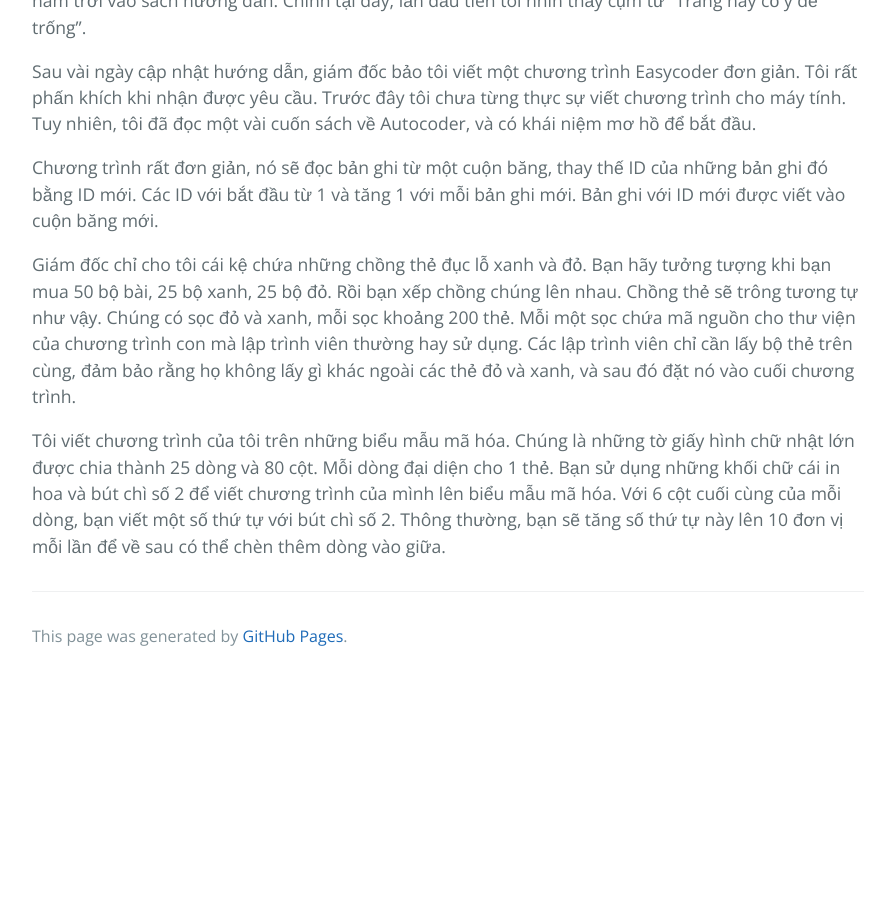
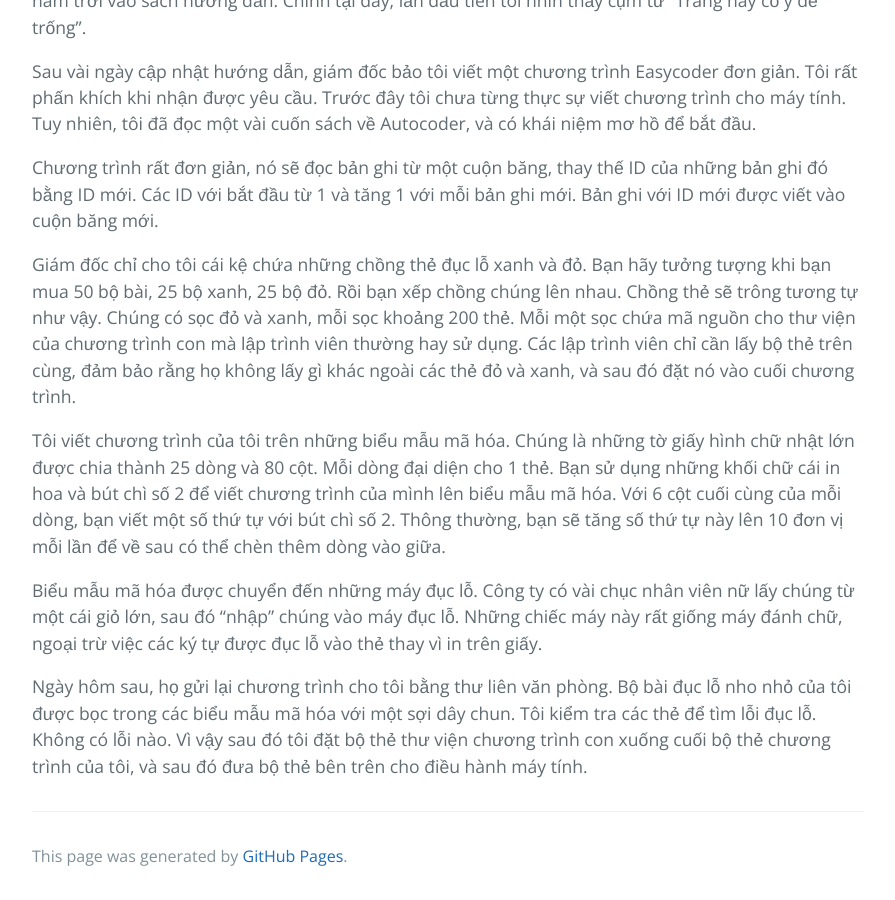
Before and after one commit to HaiBV/haibv.github.io, a Jekyll site: the page built from clean-coder/pre-requisite-introduction.md, in a window 1280 px wide and 900 px high, scrolled down 1153 px. Shown: the whole window, without its empty margins (192-1087 px from the left). Built offline with Jekyll 4.4.1, drawn with Linux system fonts in a browser that asks for light colours; our own code applies the rules of GitHub Pages for plain Markdown files; before the commit the page ends 1833 px from its top, so only the background shows below that.

Commit message:
Book - The Clean Coder - Correction

```diff
--- a/clean-coder/pre-requisite-introduction.md
+++ b/clean-coder/pre-requisite-introduction.md
@@ -23,3 +23,7 @@ Chương trình rất đơn giản, nó sẽ đọc bản ghi từ một cuộn
 Giám đốc chỉ cho tôi cái kệ chứa những chồng thẻ đục lỗ xanh và đỏ. Bạn hãy tưởng tượng khi bạn mua 50 bộ bài, 25 bộ xanh, 25 bộ đỏ. Rồi bạn xếp chồng chúng lên nhau. Chồng thẻ sẽ trông tương tự như vậy. Chúng có sọc đỏ và xanh, mỗi sọc khoảng 200 thẻ. Mỗi một sọc chứa mã nguồn cho thư viện của chương trình con mà lập trình viên thường hay sử dụng. Các lập trình viên chỉ cần lấy bộ thẻ trên cùng, đảm bảo rằng họ không lấy gì khác ngoài các thẻ đỏ và xanh, và sau đó đặt nó vào cuối chương trình.
 
 Tôi viết chương trình của tôi trên những biểu mẫu mã hóa. Chúng là những tờ giấy hình chữ nhật lớn được chia thành 25 dòng và 80 cột. Mỗi dòng đại diện cho 1 thẻ. Bạn sử dụng những khối chữ cái in hoa và bút chì số 2 để viết chương trình của mình lên biểu mẫu mã hóa. Với 6 cột cuối cùng của mỗi dòng, bạn viết một số thứ tự với bút chì số 2. Thông thường, bạn sẽ tăng số thứ tự này lên 10 đơn vị mỗi lần để về sau có thể chèn thêm dòng vào giữa.
+
+Biểu mẫu mã hóa được chuyển đến những máy đục lỗ. Công ty có vài chục nhân viên nữ lấy chúng từ một cái giỏ lớn, sau đó "nhập" chúng vào máy đục lỗ. Những chiếc máy này rất giống máy đánh chữ, ngoại trừ việc các ký tự được đục lỗ vào thẻ thay vì in trên giấy.
+
+Ngày hôm sau, họ gửi lại chương trình cho tôi bằng thư liên văn phòng. Bộ bài đục lỗ nho nhỏ của tôi được bọc trong các biểu mẫu mã hóa với một sợi dây chun. Tôi kiểm tra các thẻ để tìm lỗi đục lỗ. Không có lỗi nào. Vì vậy sau đó tôi đặt bộ thẻ thư viện chương trình con xuống cuối bộ thẻ chương trình của tôi, và sau đó đưa bộ thẻ bên trên cho điều hành máy tính.
```
